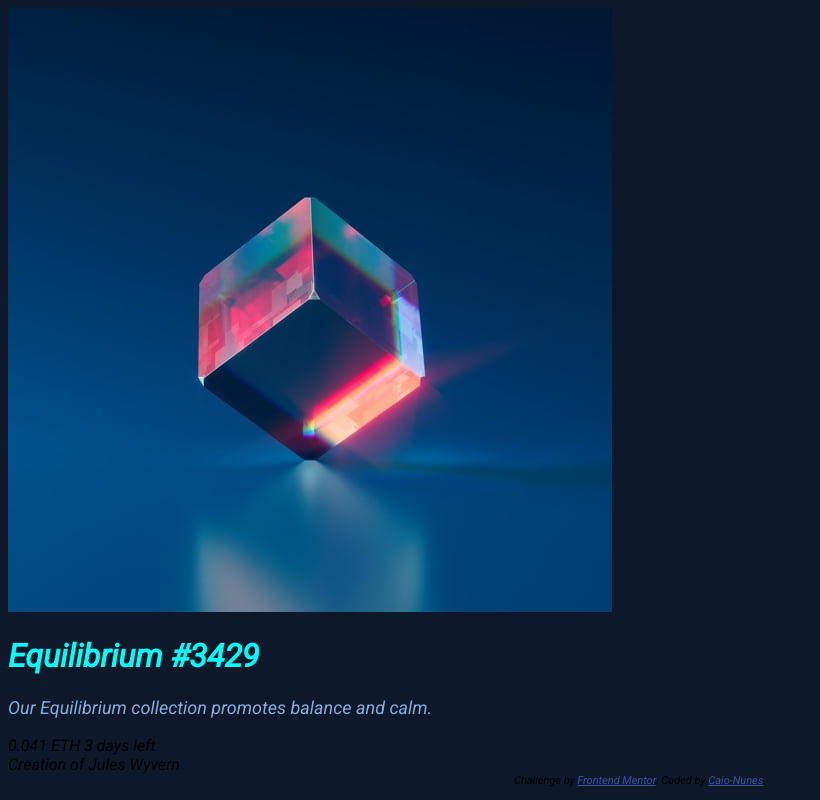
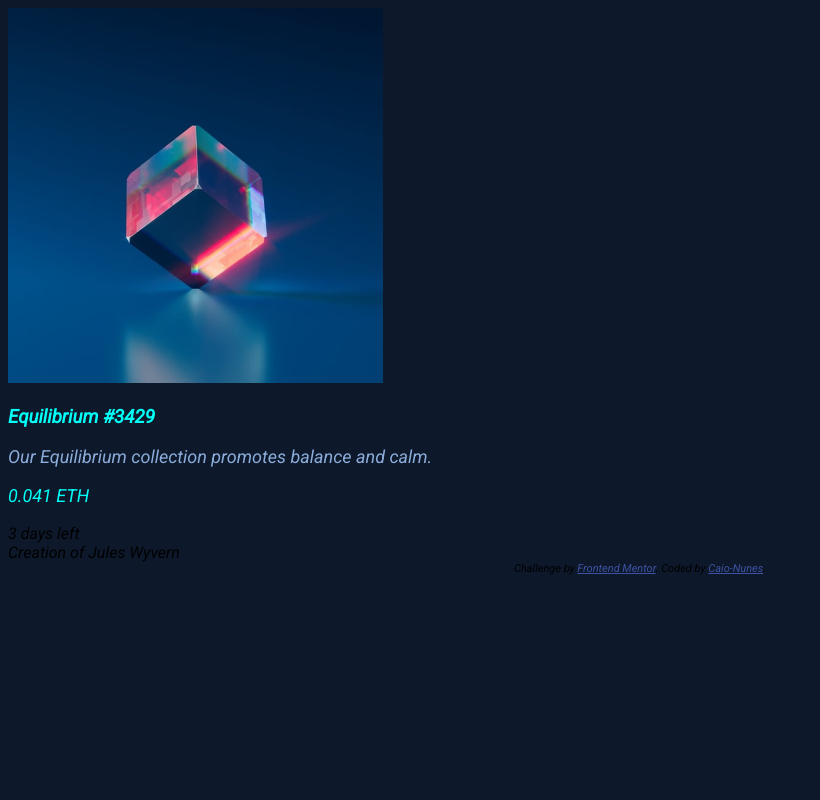
Before and after one commit to CaioNunesS/My-Card, a plain HTML site: page nft-preview-card-component-main/index.html in a window 1280 px wide. Shown: the whole page, without its empty margins (0-820 px from the left). Drawn offline with Linux system fonts and the light colour scheme.

Commit message:
mudanças

```diff
--- a/nft-preview-card-component-main/index.html
+++ b/nft-preview-card-component-main/index.html
@@ -14,12 +14,15 @@
   </style>
 </head>
 <body>
-<img src="./images/image-equilibrium.jpg" alt="">
-  <h1>Equilibrium #3429</h1>
+
+    <div class="imagem">
+    <img src="./images/image-equilibrium.jpg" alt=""></div>
+
+  <h3>Equilibrium #3429</h3>
 
   <p>Our Equilibrium collection promotes balance and calm.</p>
 
-  0.041 ETH
+  <p class="eth">0.041 ETH</p>
   3 days left
 
 
@@ -29,5 +32,6 @@
     Challenge by <a href="https://www.frontendmentor.io?ref=challenge" target="_blank">Frontend Mentor</a>.
     Coded by <a href="#">Caio-Nunes</a>.
   </div>
+
 </body>
 </html>
--- a/nft-preview-card-component-main/style.css
+++ b/nft-preview-card-component-main/style.css
@@ -6,16 +6,22 @@
 
 body {
     background-color: hsl(217, 54%, 11%)
+    }
 
-}
-img{
-    content: center;
-}
 *{font-family: 'Roboto', sans-serif;}
-h1{
+h3{
     color: hsl(178, 100%, 50%);
+
 
 }
 p{
-    color: hsl(215, 51%, 70%);;
+    color: hsl(215, 51%, 70%);
 font-size: 18px;}
+.eth{
+    color: hsl(178, 100%, 50%);
+}
+
+img{
+    width: 375px;
+
+}
```
